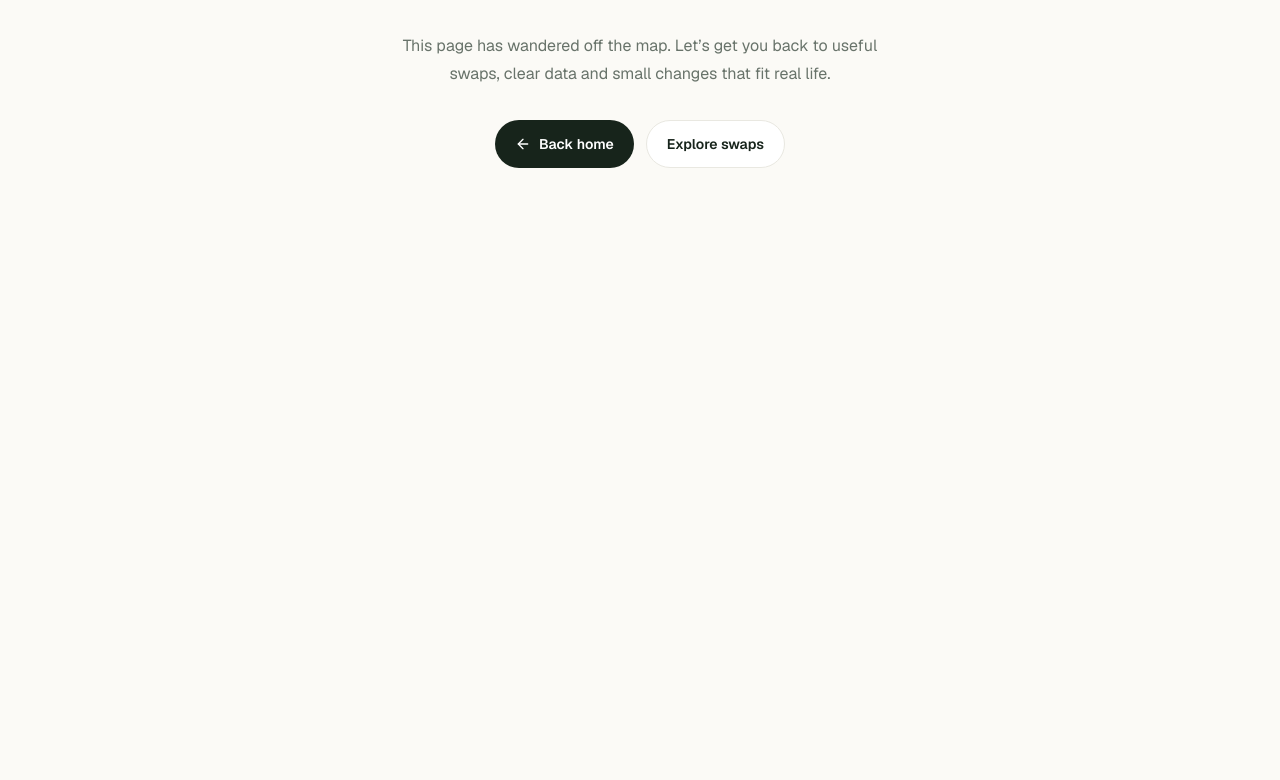
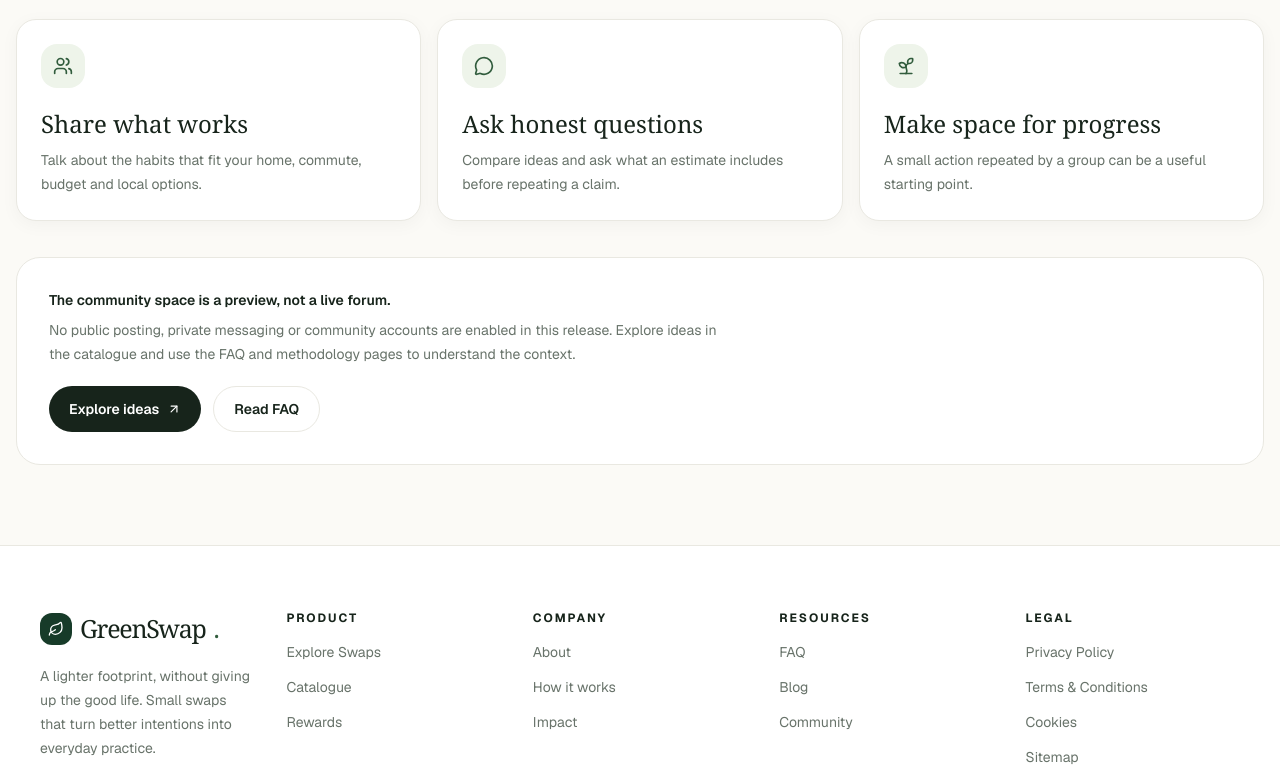
Before and after one commit to akashsharmapb09-cpu/sustainable-app, a Next.js app: page /community in a window 1280 px wide. Before the commit this address had no page. Shown: the part 420-1200 px from the top of the page. Before the commit the page ends 800 px from the top, so only its background shows below. Built offline with nearby package versions, Linux system fonts and the light colour scheme.

Commit message:
build: add rewards, impact, FAQ and editorial pages

```diff
--- /dev/null
+++ b/app/(marketing)/community/page.tsx
@@ -0,0 +1,11 @@
+import Link from 'next/link';
+import { ArrowUpRight, MessageCircle, Sprout, Users } from 'lucide-react';
+
+export const metadata = { title: 'Community', description: 'A welcoming place to share practical sustainable habits.' };
+
+export default function CommunityPage() {
+  return <section className="container-shell py-12 sm:py-16 lg:py-20"><p className="eyebrow">COMMUNITY / MANY SMALL MOVES</p><h1 className="mt-4 max-w-4xl font-serif text-5xl leading-[.98] tracking-editorial sm:text-6xl lg:text-7xl">A better routine grows together.</h1><p className="mt-5 max-w-2xl text-base leading-7 text-muted">GreenSwap is being built around practical, respectful ideas that can be shared without competition or climate guilt.</p>
+    <div className="mt-10 grid gap-4 md:grid-cols-3">{[{icon:Users,title:'Share what works',copy:'Talk about the habits that fit your home, commute, budget and local options.'},{icon:MessageCircle,title:'Ask honest questions',copy:'Compare ideas and ask what an estimate includes before repeating a claim.'},{icon:Sprout,title:'Make space for progress',copy:'A small action repeated by a group can be a useful starting point.'}].map((item)=>{const Icon=item.icon;return <article key={item.title} className="card-edge p-6"><span className="grid h-11 w-11 place-items-center rounded-2xl bg-[#eef4ea] text-moss"><Icon size={20}/></span><h2 className="mt-5 font-serif text-2xl">{item.title}</h2><p className="mt-2 text-sm leading-6 text-muted">{item.copy}</p></article>;})}</div>
+    <div className="mt-9 rounded-3xl border border-line bg-white p-6 sm:p-8"><p className="text-sm font-semibold">The community space is a preview, not a live forum.</p><p className="mt-2 max-w-2xl text-sm leading-6 text-muted">No public posting, private messaging or community accounts are enabled in this release. Explore ideas in the catalogue and use the FAQ and methodology pages to understand the context.</p><div className="mt-5 flex flex-wrap gap-3"><Link href="/explore" className="inline-flex items-center gap-2 rounded-full bg-ink px-5 py-3 text-sm font-semibold text-white">Explore ideas <ArrowUpRight size={14}/></Link><Link href="/faq" className="inline-flex items-center gap-2 rounded-full border border-line px-5 py-3 text-sm font-semibold">Read FAQ</Link></div></div>
+  </section>;
+}
```
